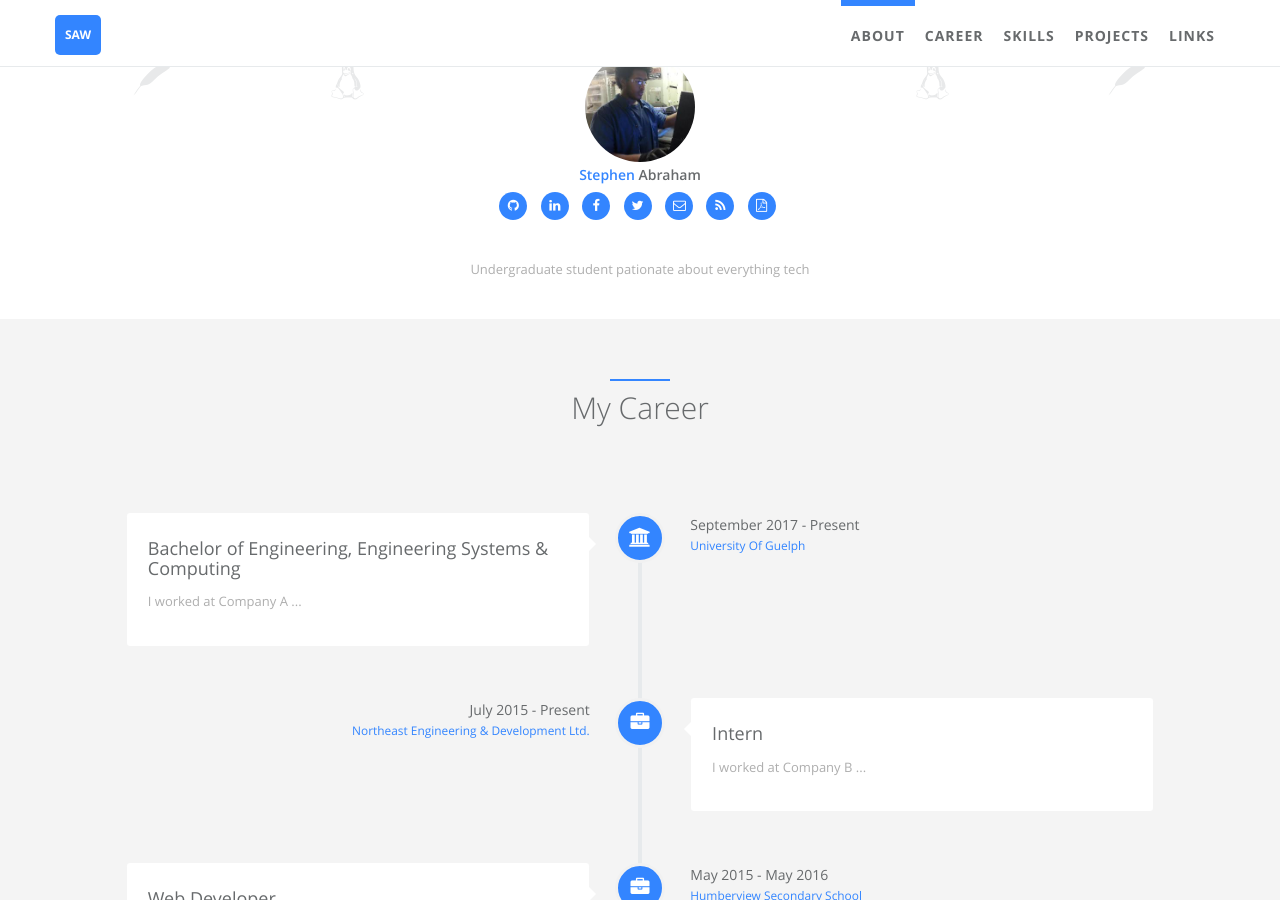
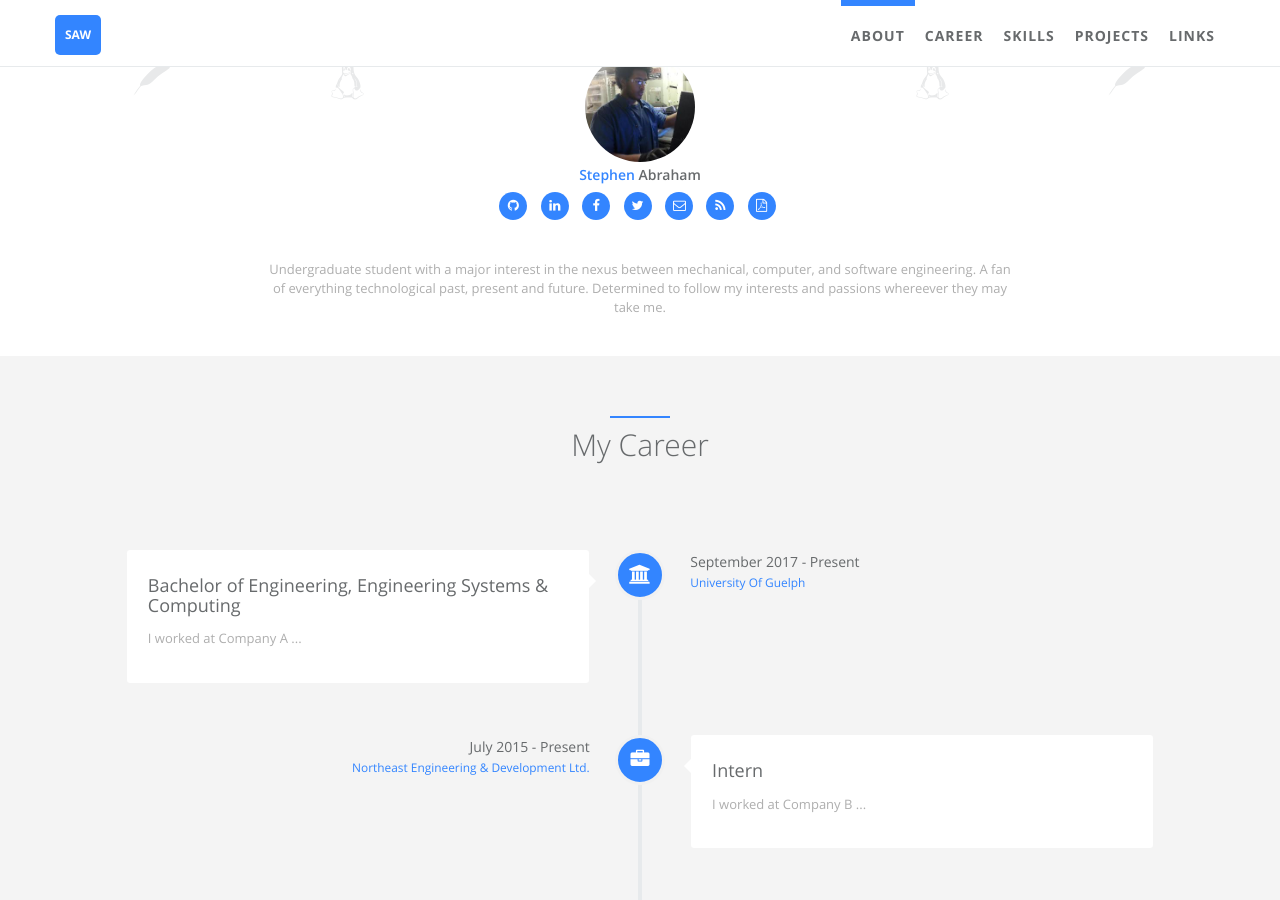
Before and after one commit to woudie/some, a Jekyll site: the page built from index.html, in a window 1280 px wide and 900 px high, scrolled down 563 px. Built offline with Jekyll 4.4.1, drawn with Linux system fonts in a browser that asks for light colours.

Commit message:
Site Update

```diff
--- a/_config.yml
+++ b/_config.yml
@@ -28,7 +28,7 @@ author:  # change following line to your infomation.
   skill_icon2:
     - name: fa-linux
     - name: icon-apache
-  desc: Undergraduate student pationate about everything tech  # Describe yourself.
+  desc: Undergraduate student with a major interest in the nexus between mechanical, computer, and software engineering. A fan of everything technological past, present and future. Determined to follow my interests and passions whereever they may take me.
 
 # comment
 disqus:  # if you wanna comment feature, go to https://disqus.com/ to get your configuration; if not, comment following two lines.
```
